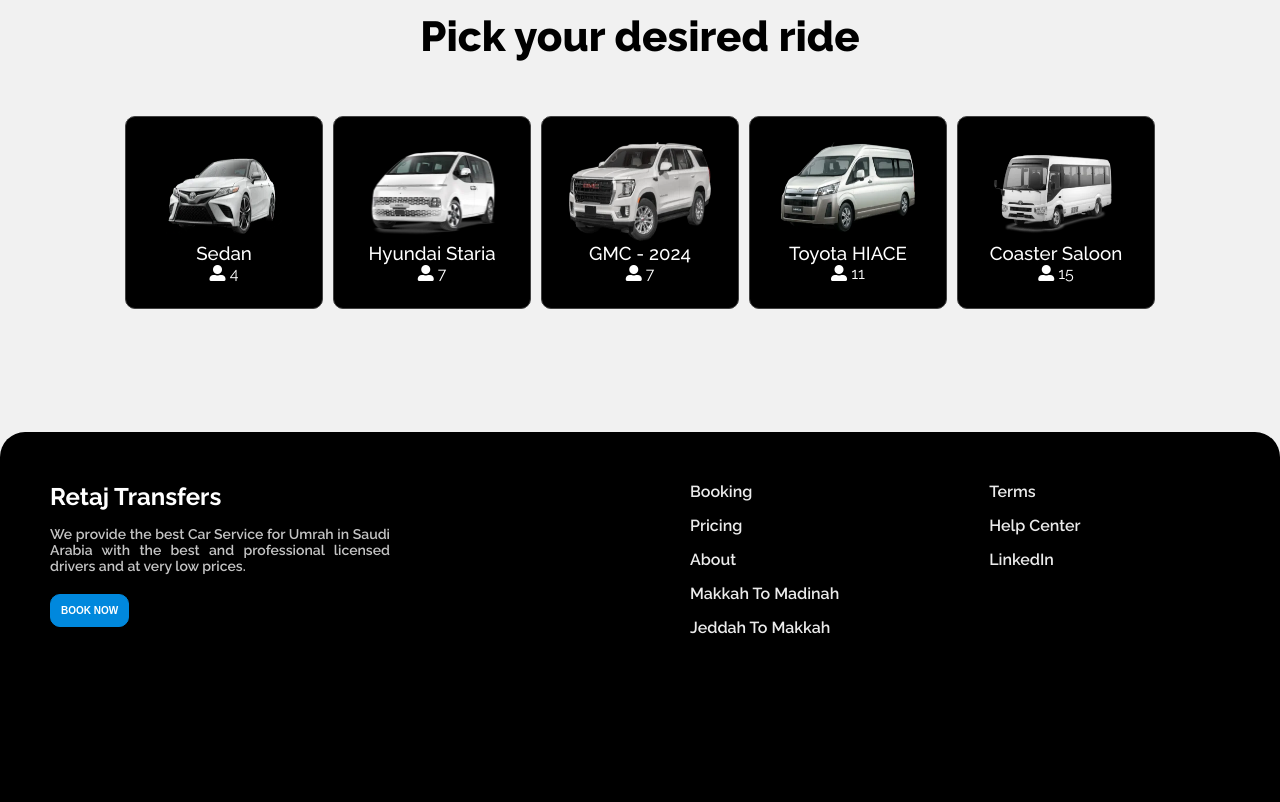
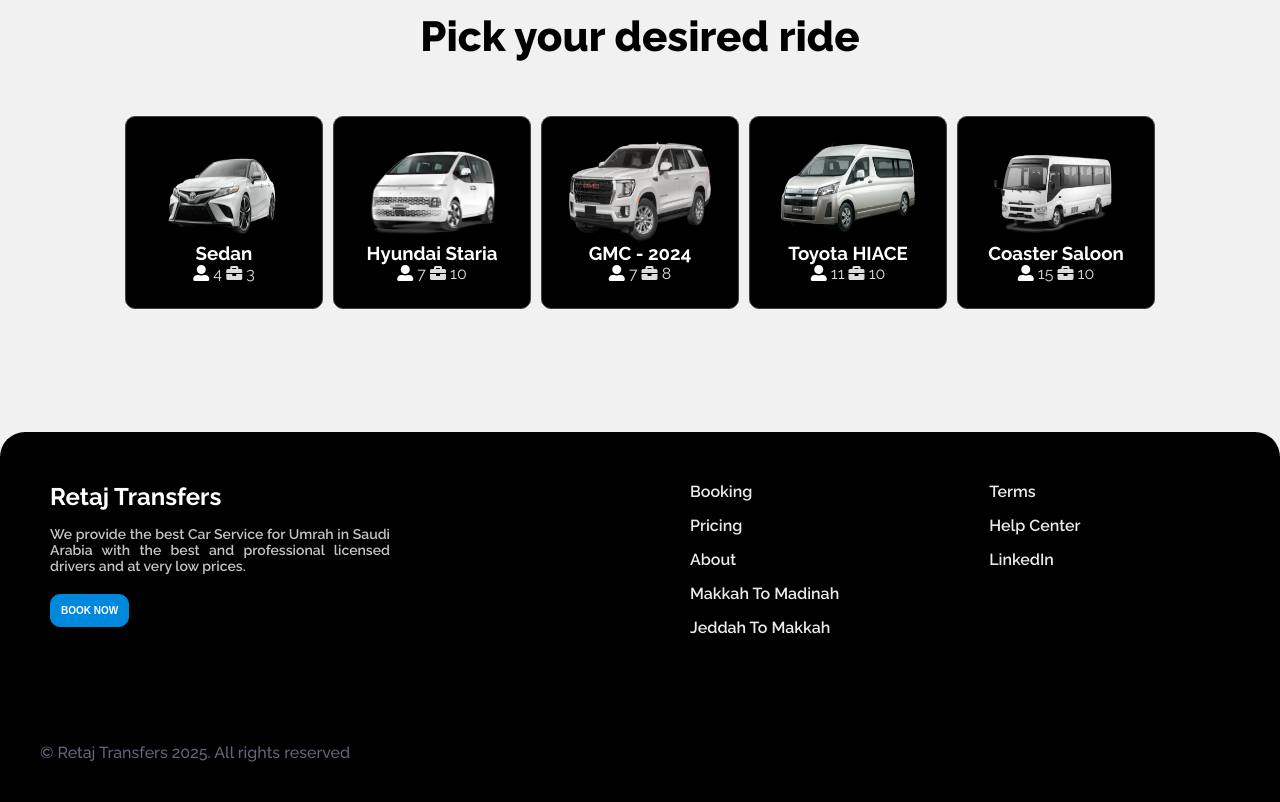
Before and after one commit to Ulrik-Matemu/RetajTransfers, a plain HTML site: page index.html in a window 1280 px wide. Shown: the part 668-1470 px from the top of the page. Drawn offline with Linux system fonts and the light colour scheme.

Commit message:
Some few adjustments

```diff
--- a/css/style.css
+++ b/css/style.css
@@ -264,7 +264,11 @@
 }
 
 .vehicle h3 {
-  font-weight: 500;
+  font-weight: 700;
+}
+
+.vehicle p {
+  color: rgb(221, 221, 221);
 }
 
 .vehicle:hover {
@@ -318,6 +322,9 @@
   padding-bottom: 100px;
   border-top-left-radius: 25px;
   border-top-right-radius: 25px;
+}
+
+.footer-containers {
   display: flex;
 }
 
@@ -332,7 +339,7 @@
   font-weight: 700;
 }
 
-.footer p {
+.footer-containers p {
   color: white;
   font-size: 14px;
   color: rgb(196, 196, 196);
@@ -377,8 +384,17 @@
   color: white;
 }
 
+.footer-reserved {
+  color: #65657b;
+  text-align: center;
+  position: absolute;
+  bottom: 0;
+  padding: 40px;
+  font-weight: 500;
+}
+
 @media (max-width: 768px) {
-  .footer p {
+  .footer-containers p {
     padding: 15px 0 0 0;
   }
 }
--- a/index.html
+++ b/index.html
@@ -67,27 +67,27 @@
         <div class="vehicle">
           <img src="img/Camry-p-300x141 (1).webp" alt="">
           <h3>Sedan</h3>
-          <p><i style="color: white;" class='fas fa-user-alt'></i> 4</p>
+          <p><i style="color: white;" class='fas fa-user-alt'></i> 4 <i class="fas fa-briefcase"></i> 3</p>
         </div>
         <div class="vehicle">
           <img src="img/staria-300x200.webp" alt="">
           <h3>Hyundai Staria</h3>
-          <p><i style="color: white;" class='fas fa-user-alt'></i> 7</p>
+          <p><i style="color: white;" class='fas fa-user-alt'></i> 7  <i class="fas fa-briefcase"></i> 10</p>
         </div>
         <div class="vehicle">
           <img src="img/GMC-Yukon-2024-Umrah-Taxi-Service-300x163.webp" alt="">
           <h3>GMC - 2024</h3>
-          <p><i style="color: white;" class='fas fa-user-alt'></i> 7</p>
+          <p><i style="color: white;" class='fas fa-user-alt'></i> 7 <i class="fas fa-briefcase"></i> 8</p>
         </div>
         <div class="vehicle">
           <img src="img/Toyota-HiAce-300x178.webp" alt="">
           <h3>Toyota HIACE</h3>
-          <p><i style="color: white;" class='fas fa-user-alt'></i> 11</p>
+          <p><i style="color: white;" class='fas fa-user-alt'></i> 11 <i class="fas fa-briefcase"></i> 10</p>
         </div>
         <div class="vehicle">
           <img src="img/coaster-300x188.webp" alt="">
           <h3>Coaster Saloon</h3>
-          <p><i style="color: white;" class='fas fa-user-alt'></i> 15</p>
+          <p><i style="color: white;" class='fas fa-user-alt'></i> 15 <i class="fas fa-briefcase"></i> 10</p>
         </div>
       </div>
     </section>
@@ -131,10 +131,11 @@
 
 
   <section class="footer">
+    <div class="footer-containers">
       <div class="footer-container">
         <h2>Retaj Transfers</h2>
         <p>We provide the best Car Service for Umrah in Saudi Arabia with the best and professional licensed drivers and at very low prices.</p>
-      <button onclick="toggleForm()"><a href="#">BOOK NOW</a></button>
+        <button><a href="#" onclick="toggleForm()">BOOK NOW</a></button>
       </div>
      <div class="footer-container" id="footer-list">
       <ul>
@@ -150,6 +151,8 @@
         <li><a href="#">LinkedIn</a></li>
       </ul>
      </div>
+    </div>
+    <p class="footer-reserved">© Retaj Transfers 2025. All rights reserved</p>
   </section>
   <script>
     function toggleMenu() {
```
Lines whose indentation alone changed are shown as unchanged.
